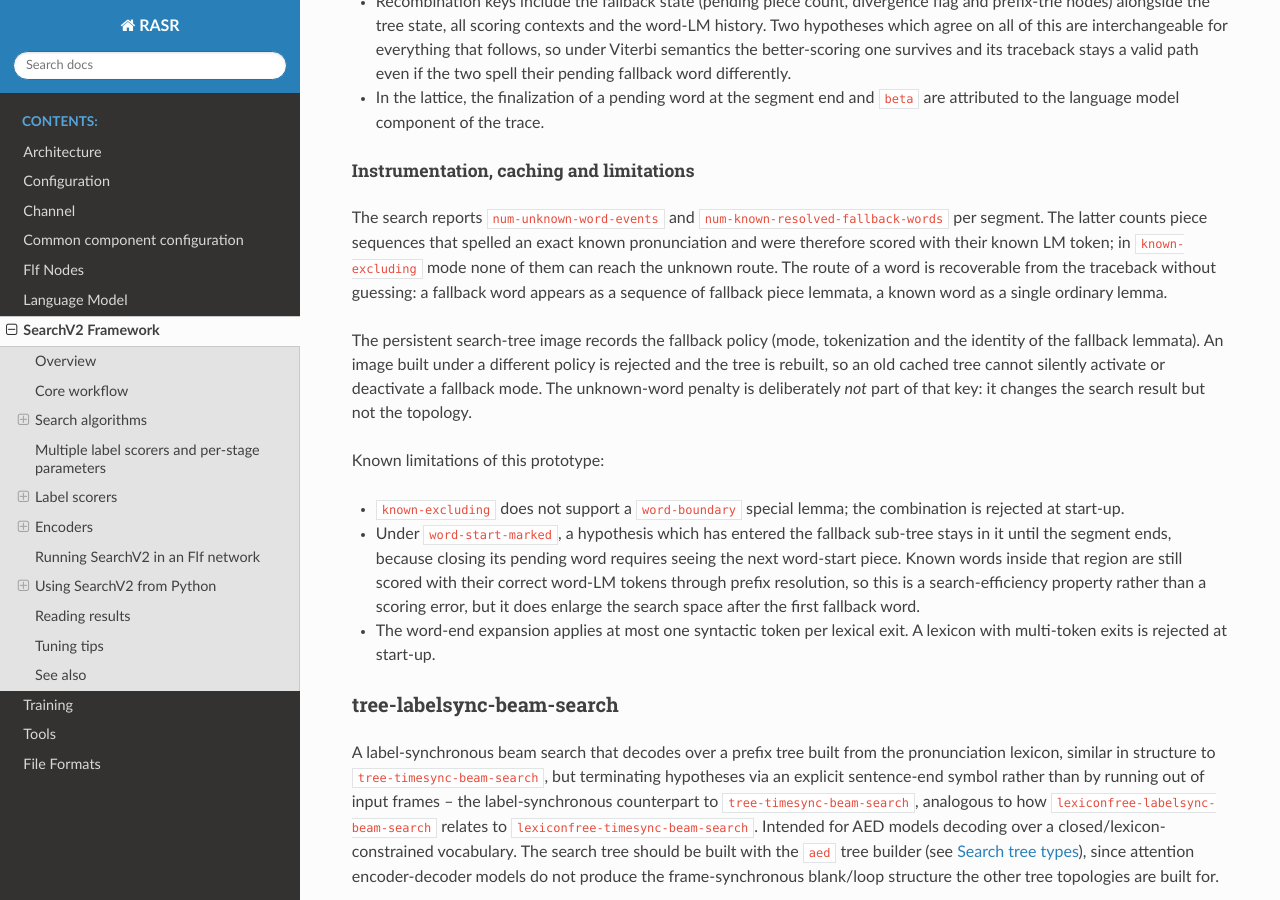
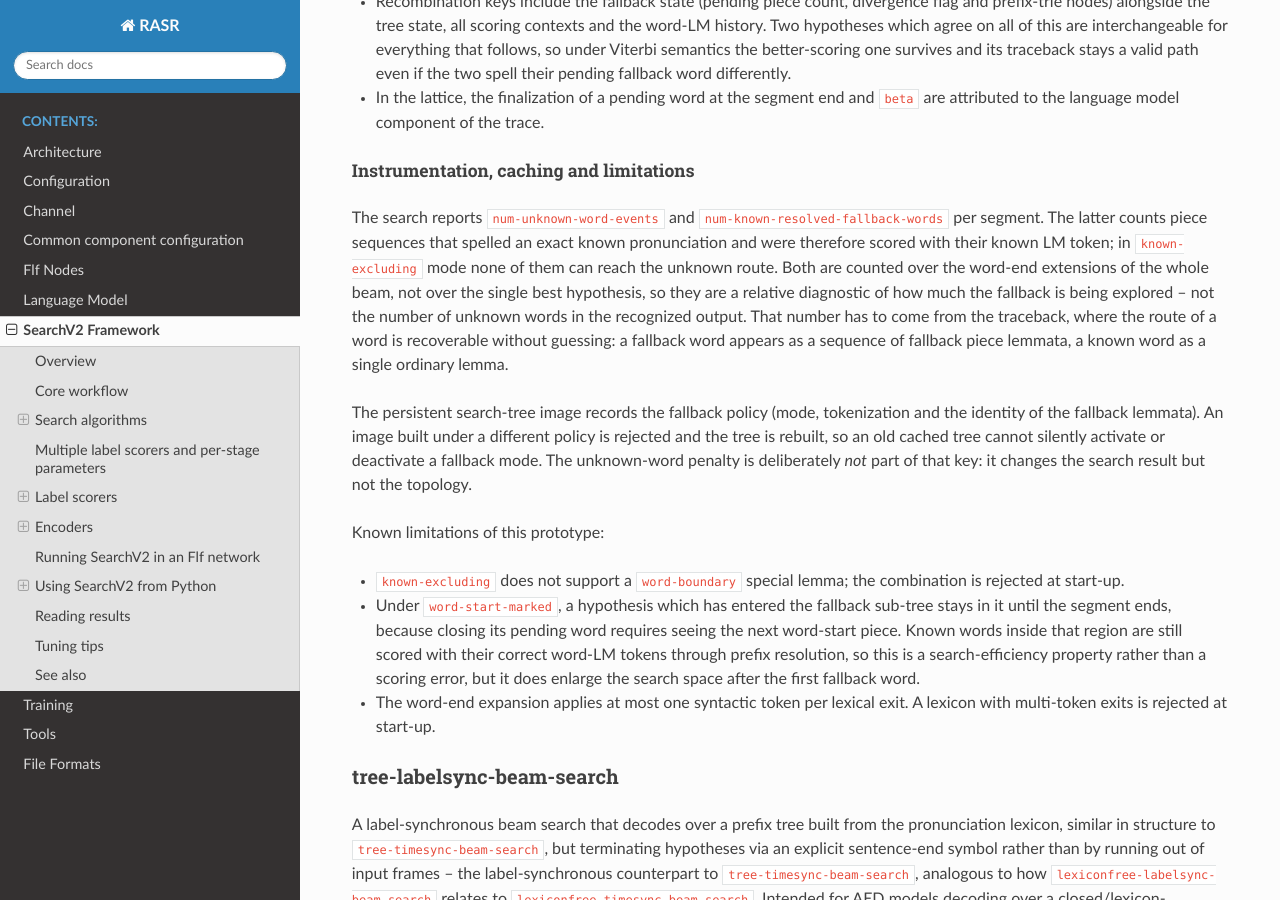
Before and after one commit to rwth-i6/rasr, a Sphinx documentation site: the page built from doc/search_v2.rst, in a window 1280 px wide and 900 px high, scrolled down 11265 px. Built offline with Sphinx 7.4.7 and the Read the Docs theme 3.1.0, drawn with Linux system fonts in a browser that asks for light colours.

Commit message:
Report fallback word events as counts instead of min/avg/max
Core::Statistics reports min, average and maximum over its samples and does not
print the number of samples, so an event counter fed with a constant 1 could only
ever report "1". Count the events directly and log the per-segment totals.

Also state in the documentation that these are beam-wide counts of attempted word
events rather than the number of unknown words in the recognized output, which has
to be read off the traceback.

Co-Authored-By: Claude Opus 5 (1M context) <noreply@anthropic.com>

```diff
--- a/doc/search_v2.rst
+++ b/doc/search_v2.rst
@@ -512,9 +512,11 @@ Instrumentation, caching and limitations
 
 The search reports ``num-unknown-word-events`` and ``num-known-resolved-fallback-words`` per segment. The latter
 counts piece sequences that spelled an exact known pronunciation and were therefore scored with their known LM
-token; in ``known-excluding`` mode none of them can reach the unknown route. The route of a word is recoverable from
-the traceback without guessing: a fallback word appears as a sequence of fallback piece lemmata, a known word as a
-single ordinary lemma.
+token; in ``known-excluding`` mode none of them can reach the unknown route. Both are counted over the word-end
+extensions of the whole beam, not over the single best hypothesis, so they are a relative diagnostic of how much
+the fallback is being explored -- not the number of unknown words in the recognized output. That number has to come
+from the traceback, where the route of a word is recoverable without guessing: a fallback word appears as a sequence
+of fallback piece lemmata, a known word as a single ordinary lemma.
 
 The persistent search-tree image records the fallback policy (mode, tokenization and the identity of the fallback
 lemmata). An image built under a different policy is rejected and the tree is rebuilt, so an old cached tree cannot
```
Also changed, not shown: 2 other files.
